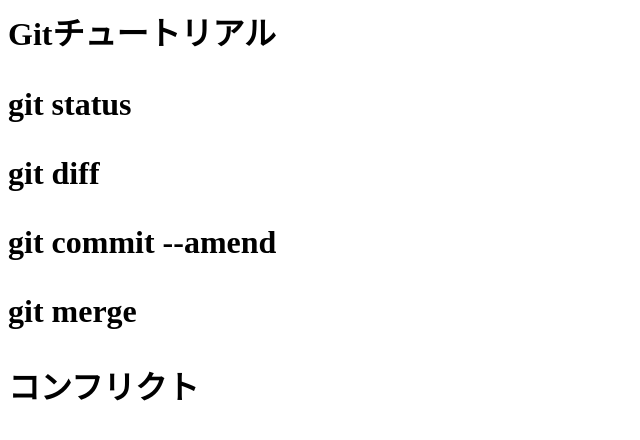
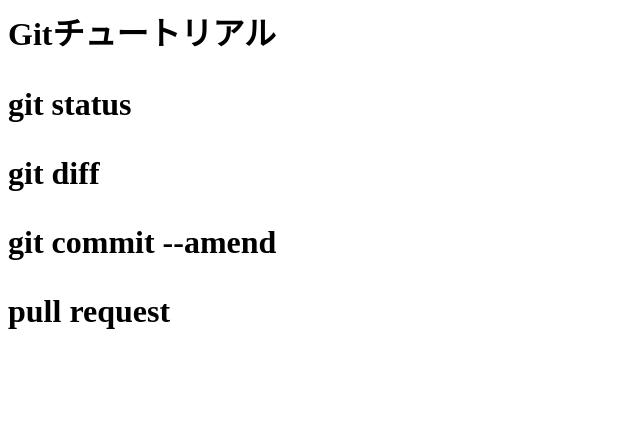
Before and after one commit to chiakisite/git_tutorial, a plain HTML site: page index.html in a window 1280 px wide. Shown: the whole page, without its empty margins (0-640 px from the left). Drawn offline with Linux system fonts and the light colour scheme.

Commit message:
pull requestを追記

```diff
--- a/index.html
+++ b/index.html
@@ -2,5 +2,4 @@
 <p>git status</p>
 <p>git diff</p>
 <p>git commit --amend</p>
-<p>git merge</p>
-<p>コンフリクト</p>
+<p>pull request</p>
```
